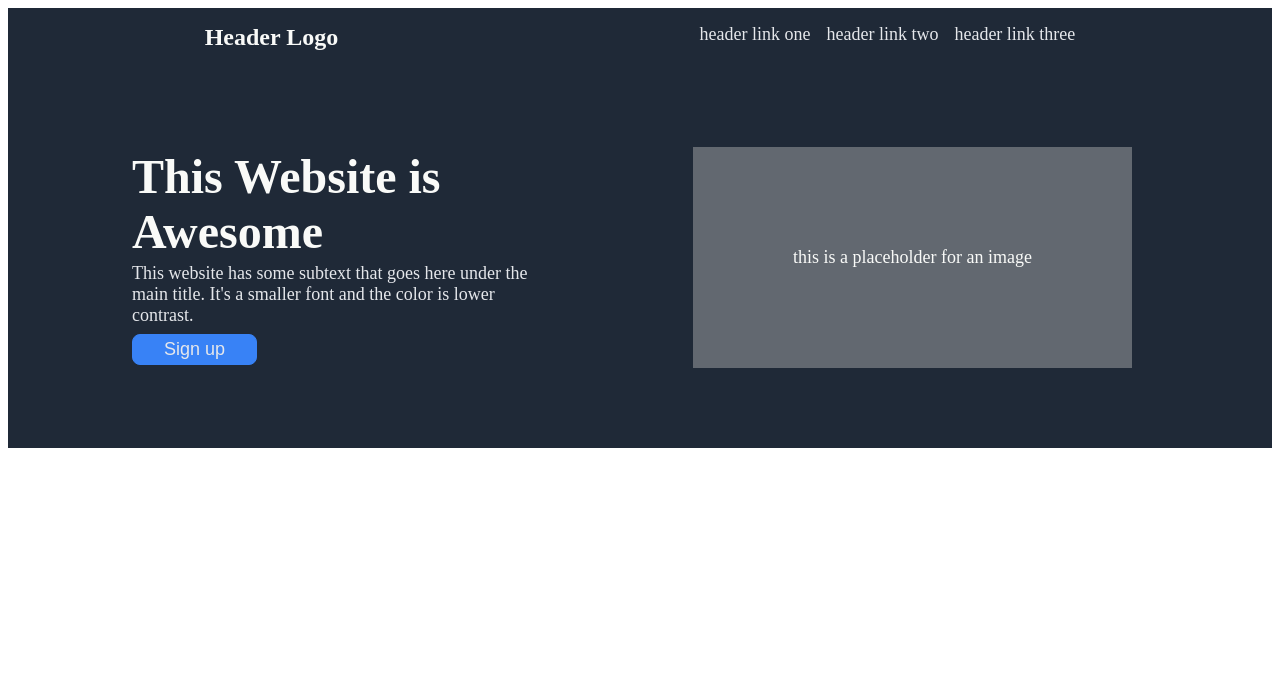
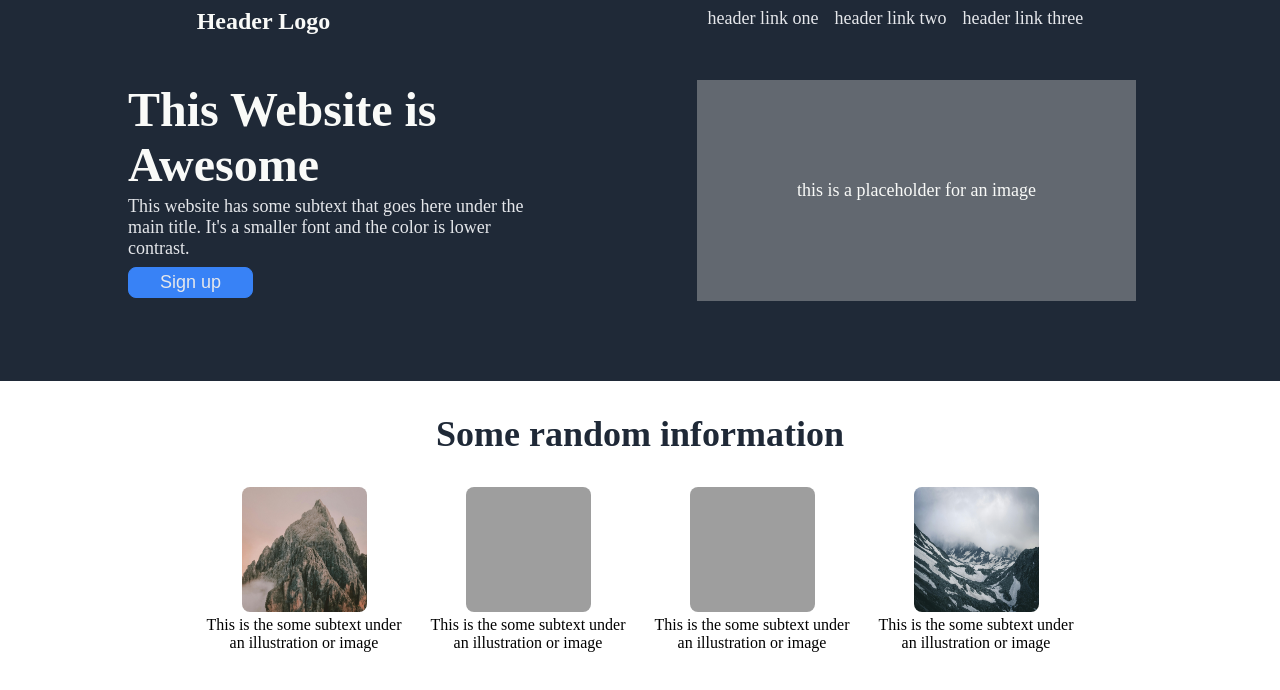
Before and after one commit to Johnnyjedi4/Landing-Page, a plain HTML site: page index.html in a window 1280 px wide. Drawn offline with Linux system fonts and the light colour scheme; grey boxes are pictures that could not be loaded.

Commit message:
Align images and text for info section

```diff
--- a/index.html
+++ b/index.html
@@ -17,6 +17,7 @@
             </ul>
             </div>
         </div>
+
         <div class="container-2">
         <div class="hero-main">
             <div class="hero">This Website is Awesome</div>
@@ -25,5 +26,29 @@
             </div>
             <div class="box">this is a placeholder for an image</div>
         </div>
+
+            <div class="title">Some random information</div>
+
+        <div class="container-3">
+            <div class="images">
+                <img src="./images/mountain.jpg" alt="View of a mountain peak">
+                <div class="image-text">This is the some subtext under an illustration or image</div>
+                </div>
+
+                <div class="images">
+                <img src="./images/trees.jpg" alt="View of tall red trees">
+                <div class="image-text">This is the some subtext under an illustration or image</div>
+                </div>
+
+                <div class="images">
+                <img src="./images/river.jpg" alt="View of a river through a forest">
+                <div class="image-text">This is the some subtext under an illustration or image</div>
+                </div>
+
+                <div class="images">
+                <img src="./images/snow.jpg" alt="View of snow on the mountains">
+                <div class="image-text">This is the some subtext under an illustration or image</div>
+            </div>
+        </div>
     </body>
 </html>
--- a/styles.css
+++ b/styles.css
@@ -1,13 +1,18 @@
 body {
     display: flex;
     flex-direction: column;
+    font-family: 'Times New Roman', Times, serif;
+    margin: 0px;
 }
 
 .header {
     display: flex;
     justify-content: space-around;
-    margin: 8px;
     padding: 8px;
+    position: fixed;
+    left: 0;
+    right: 0;
+    background: #1F2937 ;
 }
 
 .right-links {
@@ -89,3 +94,29 @@ button {
     justify-content: space-around;
     padding: 64px;
 }
+
+img {
+  height: 125px;
+  width: 125px;
+  border-radius: 8px;
+}
+
+.title {
+    text-align: center;
+    margin-top: 32px;
+    margin-bottom: 32px;
+    font-size: 36px;
+    font-weight: 900;
+    color: #1F2937;
+}
+
+.container-3 {
+    display: flex;
+    justify-content: center;
+    text-align: center;
+    gap: 24px;
+}
+
+.images {
+    max-width: 200px;
+}
```
